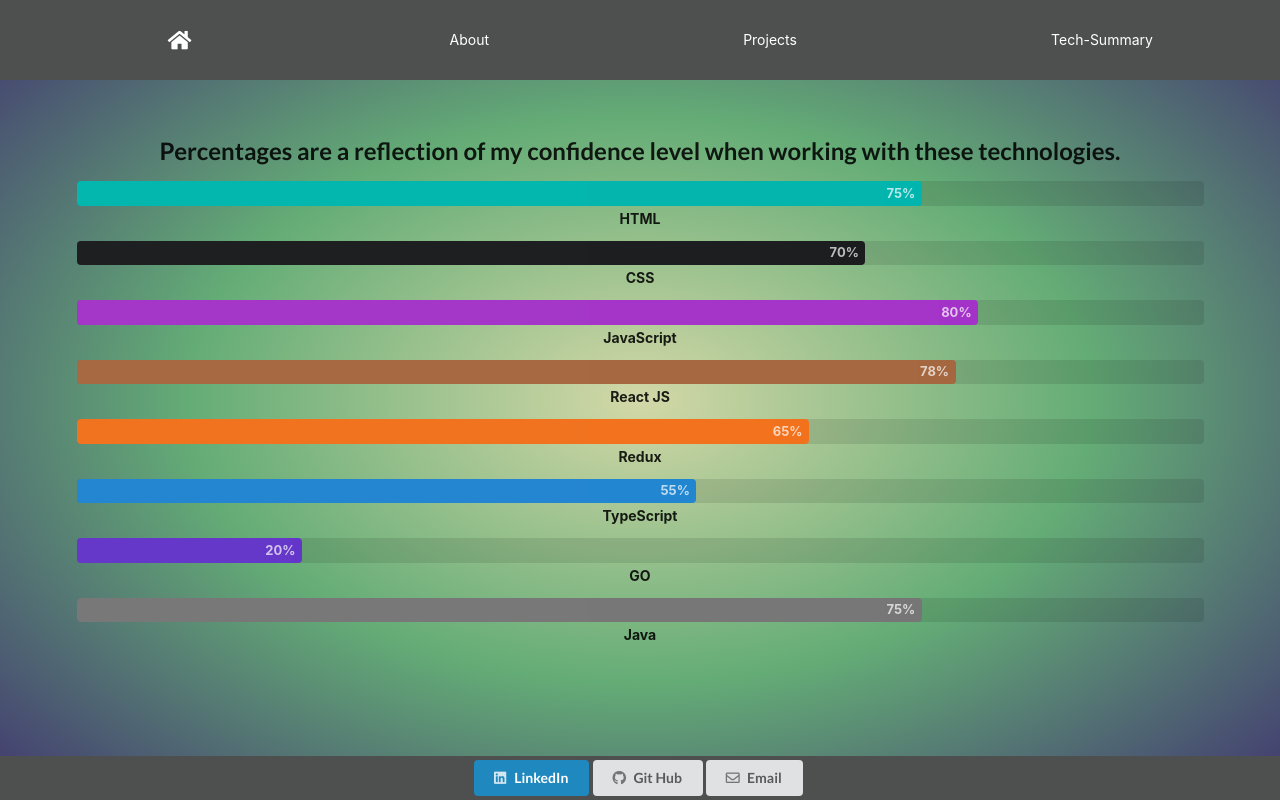
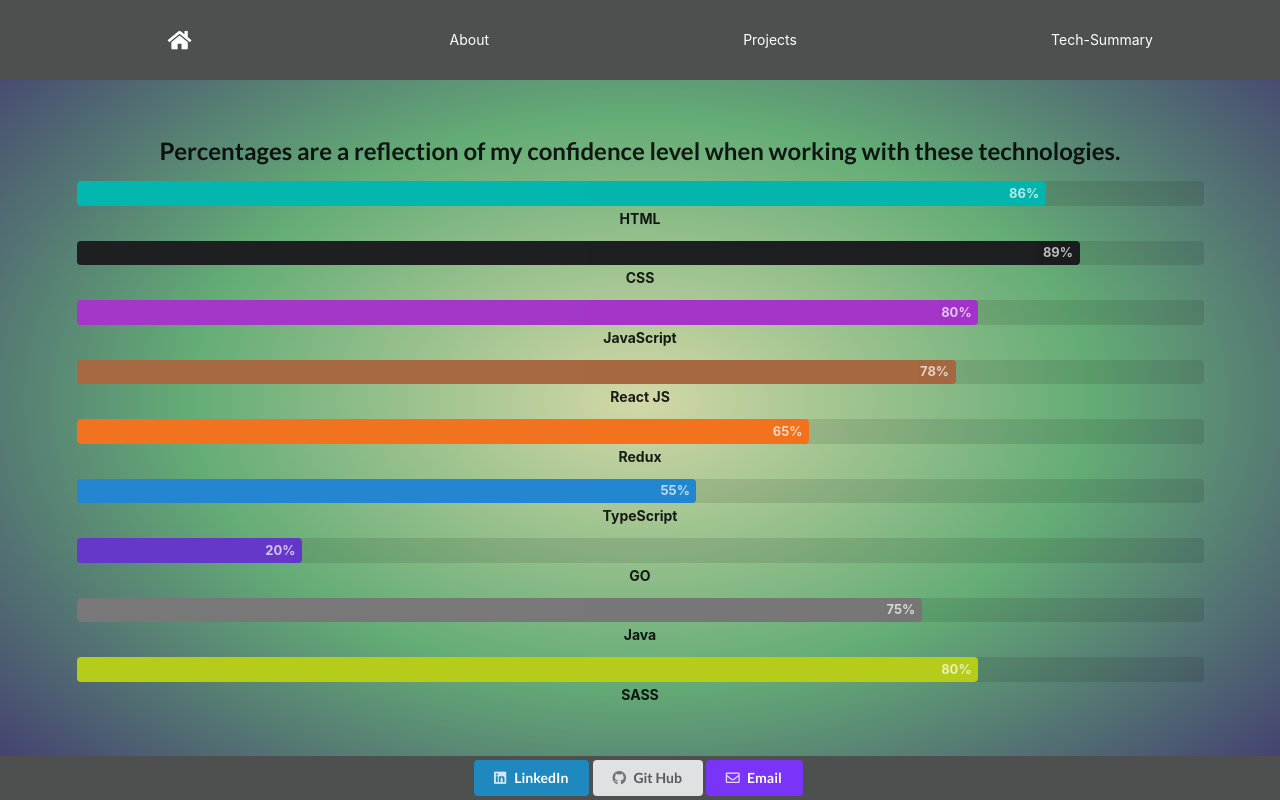
Before and after one commit to cliffordokpai/My-Website, a React (Create React App) app: page /tech-summary in a window 1280 px wide. Built offline with nearby package versions, Linux system fonts and the light colour scheme; the HTML template or start-up script is replaced by a standard one.

Commit message:
project updated

```diff
--- a/src/components/Footer.js
+++ b/src/components/Footer.js
@@ -10,6 +10,11 @@
     left: 0,
     padding: '4px',
   };
+
+  const email={
+    backgroundColor: '#7934f7',
+    color: '#ffffff'
+  }
 
   return (
     <div style={style}>
@@ -27,7 +32,7 @@
           </button>
         </Link>
         <a href='mailto:cliffordokpai@yahoo.ca'>
-          <button class='ui email button'>
+          <button style={email} class='ui email button'>
             <i class='envelope outline icon'></i>
             Email
           </button>
--- a/src/components/Projects.js
+++ b/src/components/Projects.js
@@ -25,10 +25,20 @@
       </div>
       <div className='project-2'>
         <div className='center'>
-          <span className='name'></span>
-          <button className='ui button'>Coming Soon...</button>
+          <span className='name'>
+            <h2>React + Google Sheets + AWS Amplify</h2>
+          </span>
+          <Link target='_blank' to='//master.dhg8trjobqeci.amplifyapp.com/'>
+            <div class='ui animated fade button' tabindex='0'>
+              <div class='visible content'>See Project</div>
+              <div class='hidden content'>Explore</div>
+            </div>
+          </Link>
           <span className='about'>
-            <p></p>
+            <p>
+              This App uses Google sheets as a database. Data can be added and
+              retrieved from the sheet.
+            </p>
           </span>
         </div>
       </div>
--- a/src/components/TechSummary.js
+++ b/src/components/TechSummary.js
@@ -10,14 +10,14 @@
         </h2>
       </div>
       <div className='ui teal active progress'>
-        <div className='bar' style={{ width: '75%' }}>
-          <div className='progress'>75%</div>
+        <div className='bar' style={{ width: '86%' }}>
+          <div className='progress'>86%</div>
         </div>
         <div className='label'>HTML</div>
       </div>
       <div className='ui black active progress'>
-        <div className='bar' style={{ width: '70%', color: 'white' }}>
-          <div className='progress'>70%</div>
+        <div className='bar' style={{ width: '89%', color: 'white' }}>
+          <div className='progress'>89%</div>
         </div>
         <div className='label'>CSS</div>
       </div>
@@ -58,6 +58,12 @@
         </div>
         <div className='label'>Java</div>
       </div>
+      <div className='ui olive  active progress'>
+        <div className='bar' style={{ width: '80%' }}>
+          <div className='progress'>80%</div>
+        </div>
+        <div className='label'>SASS</div>
+      </div>
     </div>
   );
 }
```
